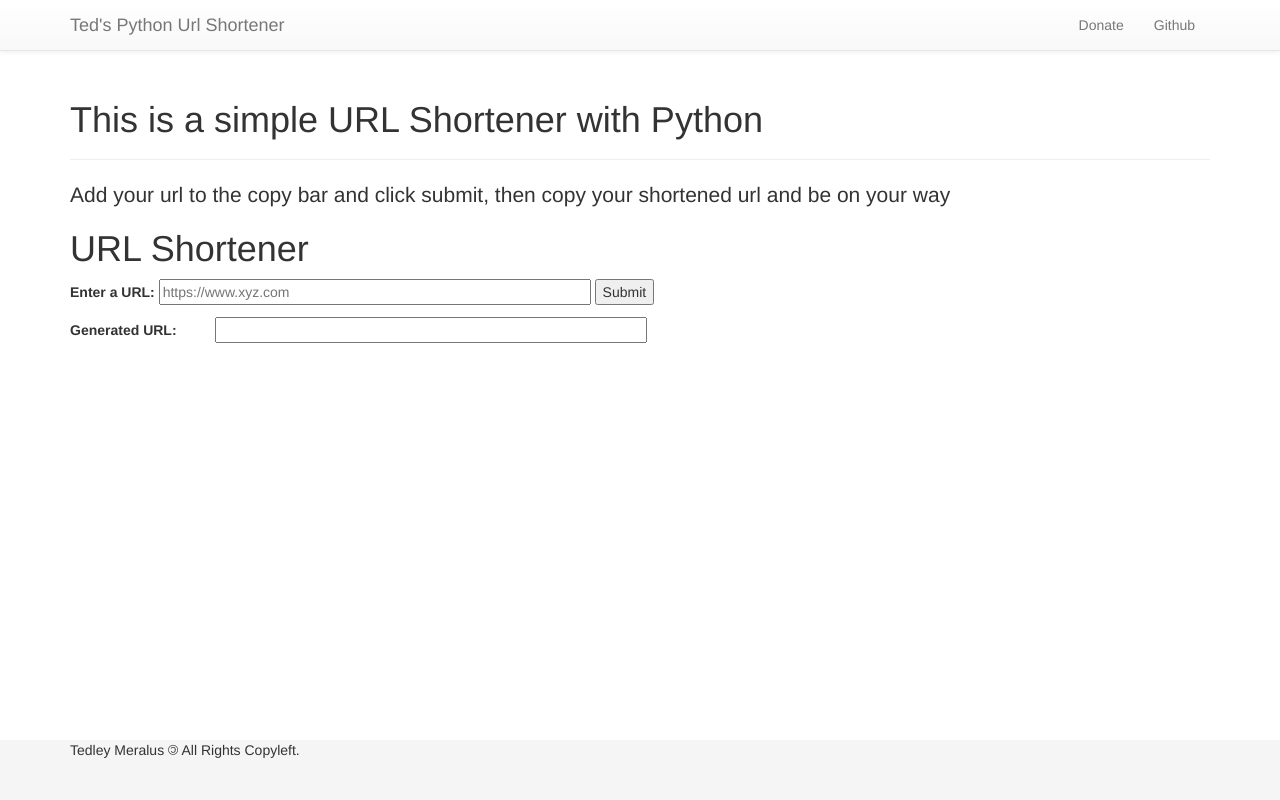
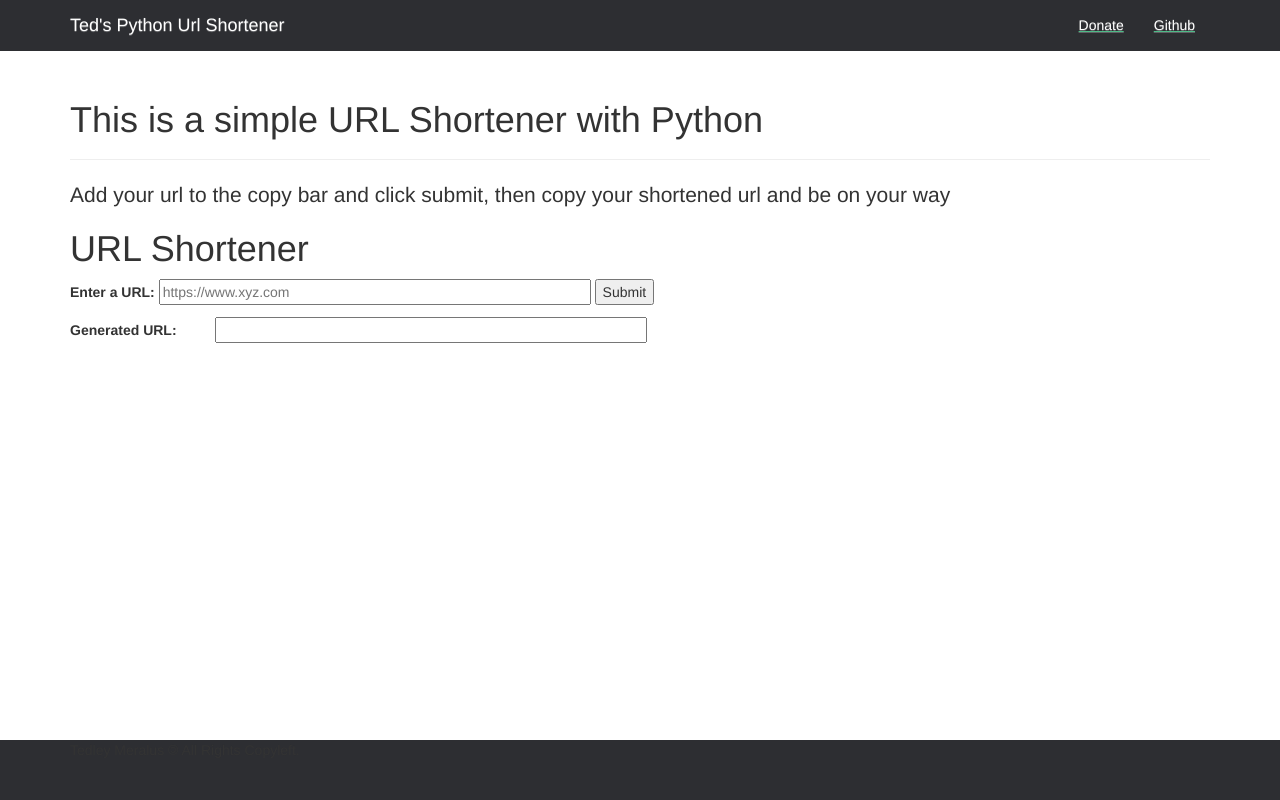
Before and after one commit to tedleyem/python-shorturl, a Flask app: page / in a window 1280 px wide. Run offline with Flask 2, Linux system fonts and the light colour scheme; some libraries are stand-ins or nearby versions.

Commit message:
updated header bg color, footer, link text colors

```diff
--- a/static/css/layout.main.css
+++ b/static/css/layout.main.css
@@ -17,11 +17,28 @@ body {
   /* Pad bottom by footer height */
   padding: 0 0 60px;
 }
+li {
+  color: #FFF;
+  text-decoration-line: underline;
+  text-decoration-color: #4dba87;
+}
+a:link {
+    color:#FFFFFF;
+    background-color: transparent;
+}
+a:visited {
+    color:#FFFFFF;
+    background-color: transparent;
+}
+a:hover {
+    color:#FFFFFF;
+    background-color: transparent;
+}
 
 /* Set the fixed height of the footer here */
 #footer {
   height: 60px;
-  background-color: #f5f5f5;
+  background-color: #2d2e32;
 }
 
 
--- a/static/css/main.css
+++ b/static/css/main.css
@@ -27,7 +27,13 @@ a {
   color: #FFF;
 }
 /* Main elements end */
-
+/* Modify the background colors */
+.custom-gray {
+  background-color: #2d2e32;
+}
+.custom-green {
+  background-color: #4dba87;
+}
 
 /*****************************************************************************
  * Various other styles
--- a/templates/layouts/main.html
+++ b/templates/layouts/main.html
@@ -40,7 +40,7 @@
   <div id="wrap">
 
     <!-- Fixed navbar -->
-    <div class="navbar navbar-default navbar-fixed-top">
+    <div class="navbar custom-gray navbar-fixed-top">
       <div class="container">
         <div class="navbar-header">
           <button type="button" class="navbar-toggle" data-toggle="collapse" data-target=".navbar-collapse">
```
